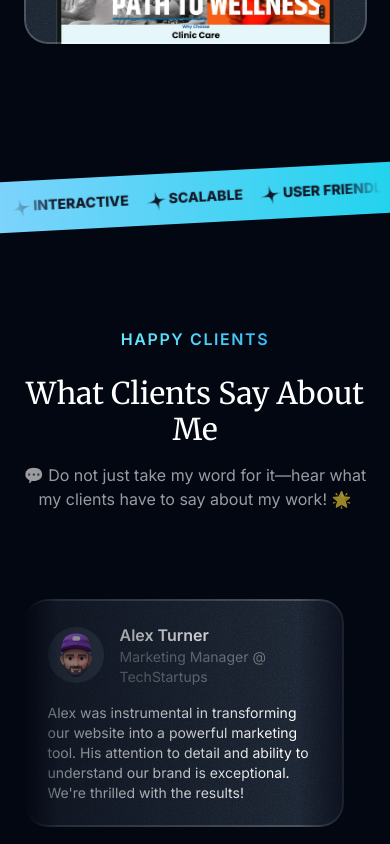
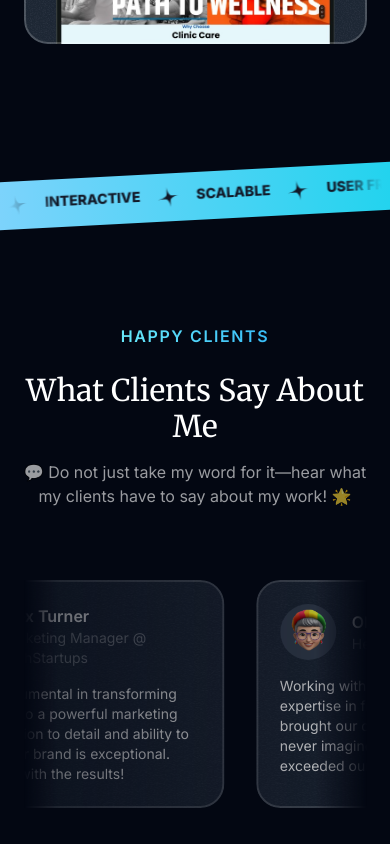
Before and after one commit to tusharn3115/dev-portfolio, a Next.js app: page / in a window 390 px wide. Shown: the part 3100-3944 px from the top of the page. Built offline with nearby package versions, Linux system fonts and the light colour scheme.

Commit message:
refactor styling and structure of Tape and Testimonials sections; improve animation and responsiveness; utilize Fragment for better rendering

```diff
--- a/src/app/globals.css
+++ b/src/app/globals.css
@@ -51,11 +51,12 @@ body {
   mask-image: linear-gradient(
     to right,
     transparent 0%,
-    rgba(0, 0, 0, 0.5) 10%,
-    rgba(0, 0, 0, 1) 80%,
+    rgba(0, 0, 0, 0.4) 10%,
+    rgba(0, 0, 0, 0.7) 85%,
     transparent 100%
   );
 }
+
 
 .mask-aboutCards {
   mask-image: linear-gradient(
--- a/src/sections/Tape.tsx
+++ b/src/sections/Tape.tsx
@@ -1,4 +1,5 @@
 import StarIcon from "@/assets/icons/star.svg";
+import { Fragment } from "react";
 
 const words = [
   "Performant",
@@ -22,7 +23,7 @@ export const TapeSection = () => {
           <div className="flex flex-none gap-4 pr-4 py-3 animate-move-left"
           style={{animationDuration: "30s"}}>
             {[...new Array(2)].fill(0).map((_, index) => (
-              <div key={index}>
+              <Fragment key={index}>
                 {words.map((word) => (
                   <div key={word} className="inline-flex gap-4 items-start">
                     <span className="text-gray-900 uppercase font-extrabold text-sm">
@@ -31,7 +32,7 @@ export const TapeSection = () => {
                     <StarIcon className="size-6 text-gray-900 -rotate-12" />
                   </div>
                 ))}
-              </div>
+              </Fragment>
             ))}
           </div>
         </div>
--- a/src/sections/Testimonials.tsx
+++ b/src/sections/Testimonials.tsx
@@ -6,6 +6,7 @@ import memojiAvatar5 from "@/assets/images/memoji-avatar-5.png";
 import SectionHeader from "@/components/SectionHeader";
 import Image from "next/image";
 import Card from "@/components/Card";
+import { Fragment } from "react";
 
 const testimonials = [
   {
@@ -49,11 +50,16 @@ export const TestimonialsSection = () => {
           title="What Clients Say About Me"
           description="💬 Do not just take my word for it—hear what my clients have to say about my work! 🌟"
         />
-        <div className="mt-16 lg:mt-24 flex overflow-x-clip mask-cards py-6 -my-6">
-          <div className="flex flex-none gap-8">
-            {}
+        <div className="mt-12 lg:mt-20 flex overflow-x-clip mask-cards py-6 -my-6">
+          <div className="flex flex-none gap-8 pr-8 animate-move-left hover:[animation-play-state:paused]"
+          style={{animationDuration: "100s"}}>
+            {[...new Array(2)].fill(0).map((_, index) => (
+              <Fragment key={index}>
                 {testimonials.map((testimonial) => (
-              <Card key={testimonial.name} className="max-w-xs p-6 md:p-8 md:max-w-md hover:-rotate-3 hover:scale-110 transition duration-300">
+                  <Card
+                    key={testimonial.name}
+                    className="max-w-xs p-6 md:p-8 md:max-w-md hover:-rotate-3 lg:hover:scale-110 sm:hover:scale-100 transition duration-300"
+                  >
                     <div className="flex gap-4 items-center">
                       <div className="size-14 bg-gray-700 inline-flex rounded-full items-center justify-center flex-shrink-0">
                         <Image
@@ -69,8 +75,12 @@ export const TestimonialsSection = () => {
                         </div>
                       </div>
                     </div>
-                <p className="mt-4 md:mt-6 text-sm md:text-base">{testimonial.text}</p>
+                    <p className="mt-4 md:mt-6 text-sm md:text-base">
+                      {testimonial.text}
+                    </p>
                   </Card>
+                ))}
+              </Fragment>
             ))}
           </div>
         </div>
```
Lines whose indentation alone changed are shown as unchanged.
